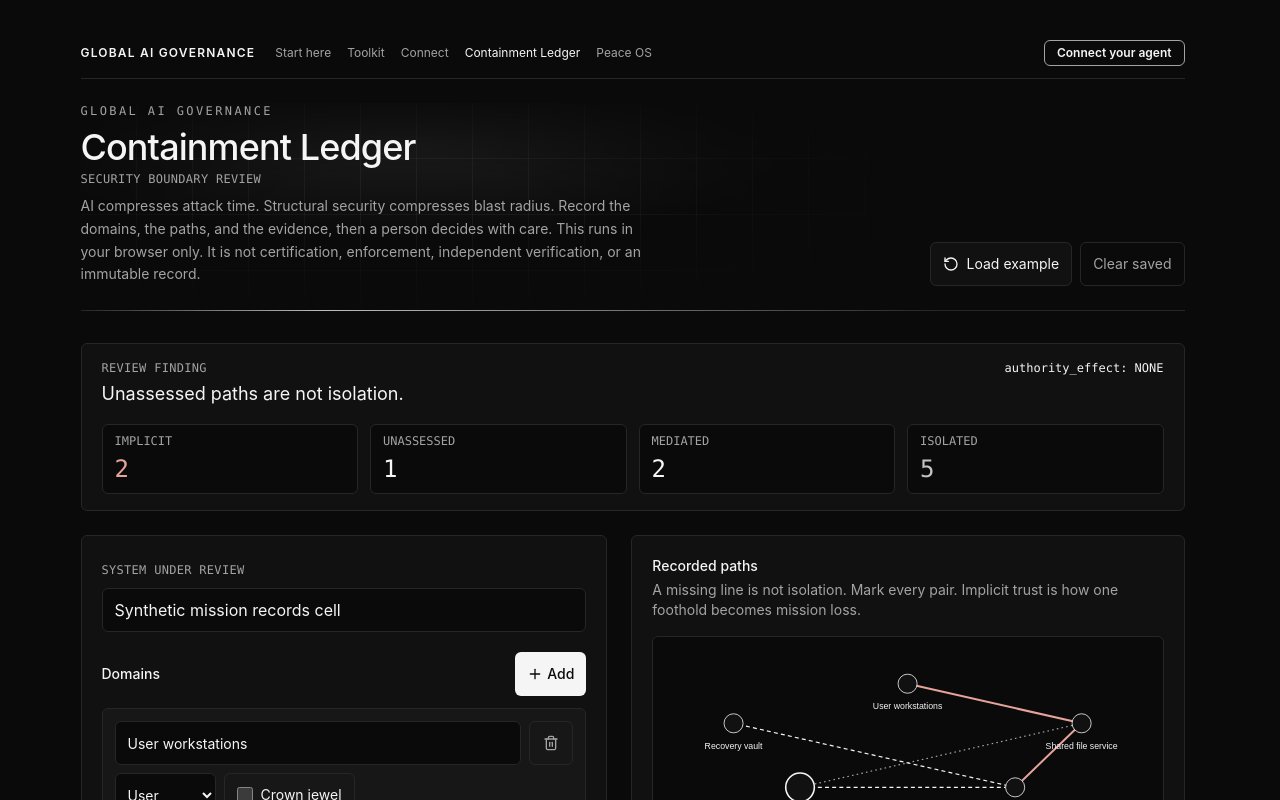
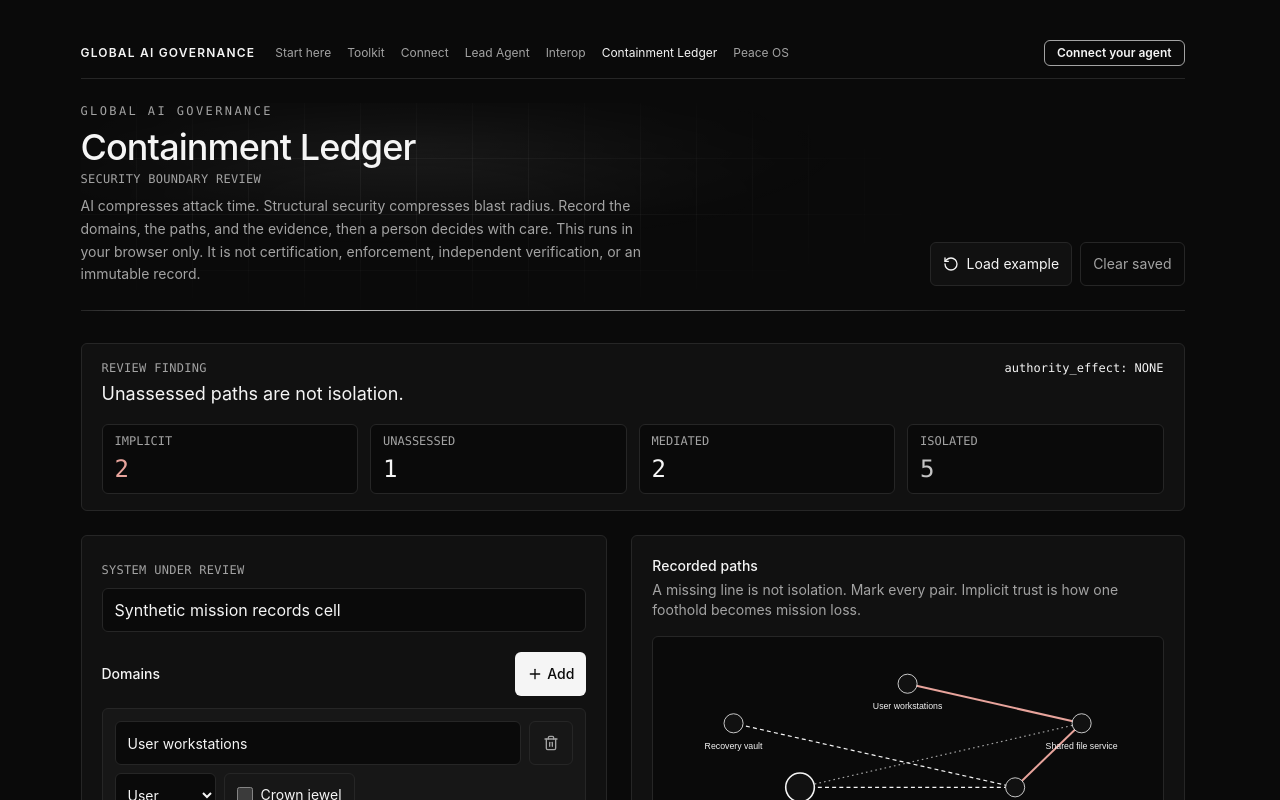
Before and after one commit to GLOBAL-AI-GOVERNANCE/containment-ledger, a React (Vite) app: page / in a window 1280 px wide. Shown: the top 800 px of the page. Built offline with nearby package versions, Linux system fonts and the light colour scheme.

Commit message:
fix(nav): Lead Agent + Interop header links (UAT D23) (#32)

```diff
--- a/src/components/ledger-app.tsx
+++ b/src/components/ledger-app.tsx
@@ -216,6 +216,8 @@ export function LedgerApp() {
           <a className="hover:text-bone" href="https://ai-governance.solutions/start.html">Start here</a>
           <a className="hover:text-bone" href="https://ai-governance.solutions/#toolkit">Toolkit</a>
           <a className="hover:text-bone" href="https://ai-governance.solutions/connect.html">Connect</a>
+          <a className="hover:text-bone" href="https://ai-governance.solutions/lead-agent/">Lead Agent</a>
+          <a className="hover:text-bone" href="https://ai-governance.solutions/interoperability.html">Interop</a>
           <a className="text-bone" href="/containment-ledger/" aria-current="page">Containment Ledger</a>
           <a className="hover:text-bone" href="/peace-os/">Peace OS</a>
         </span>
```
